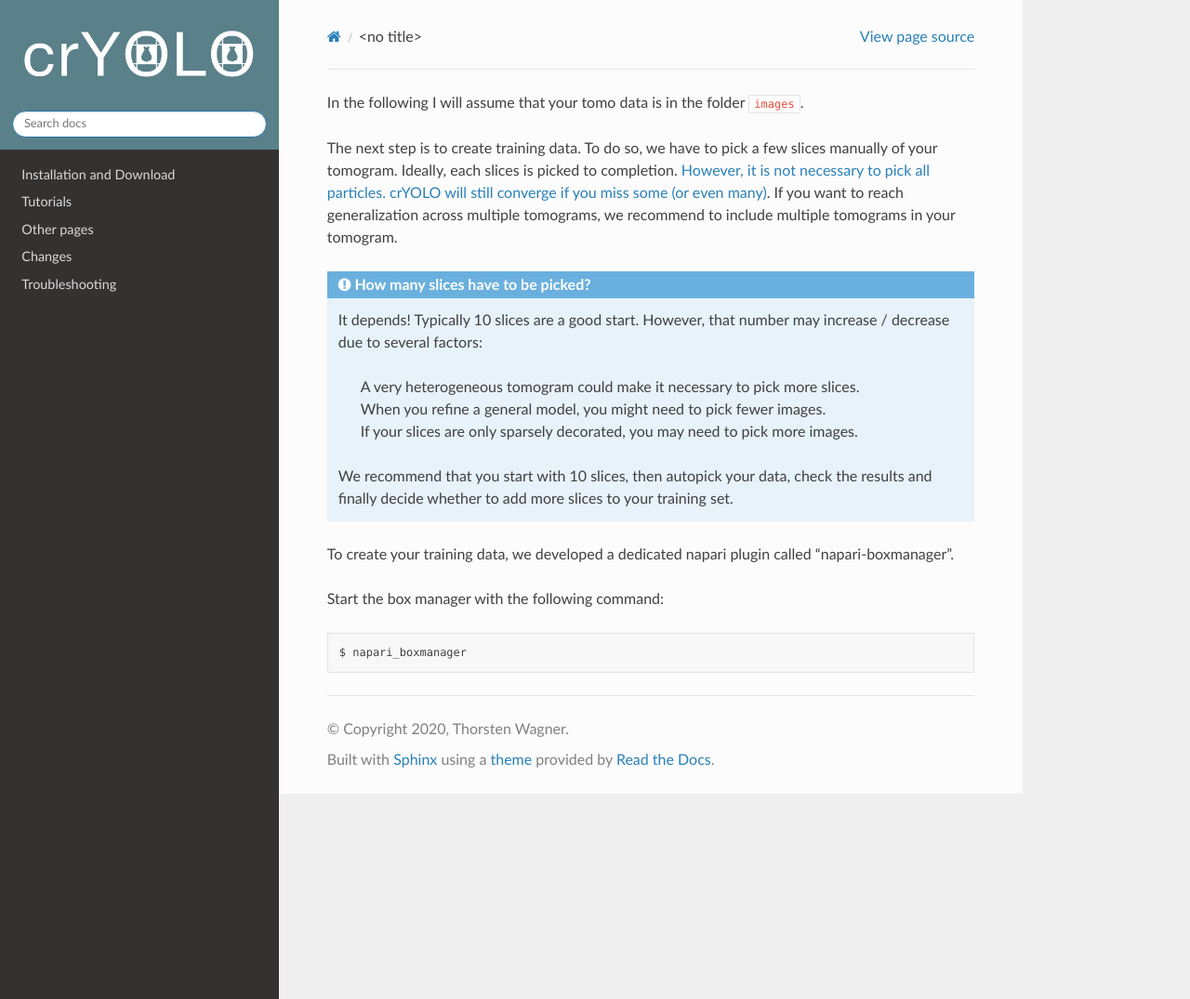
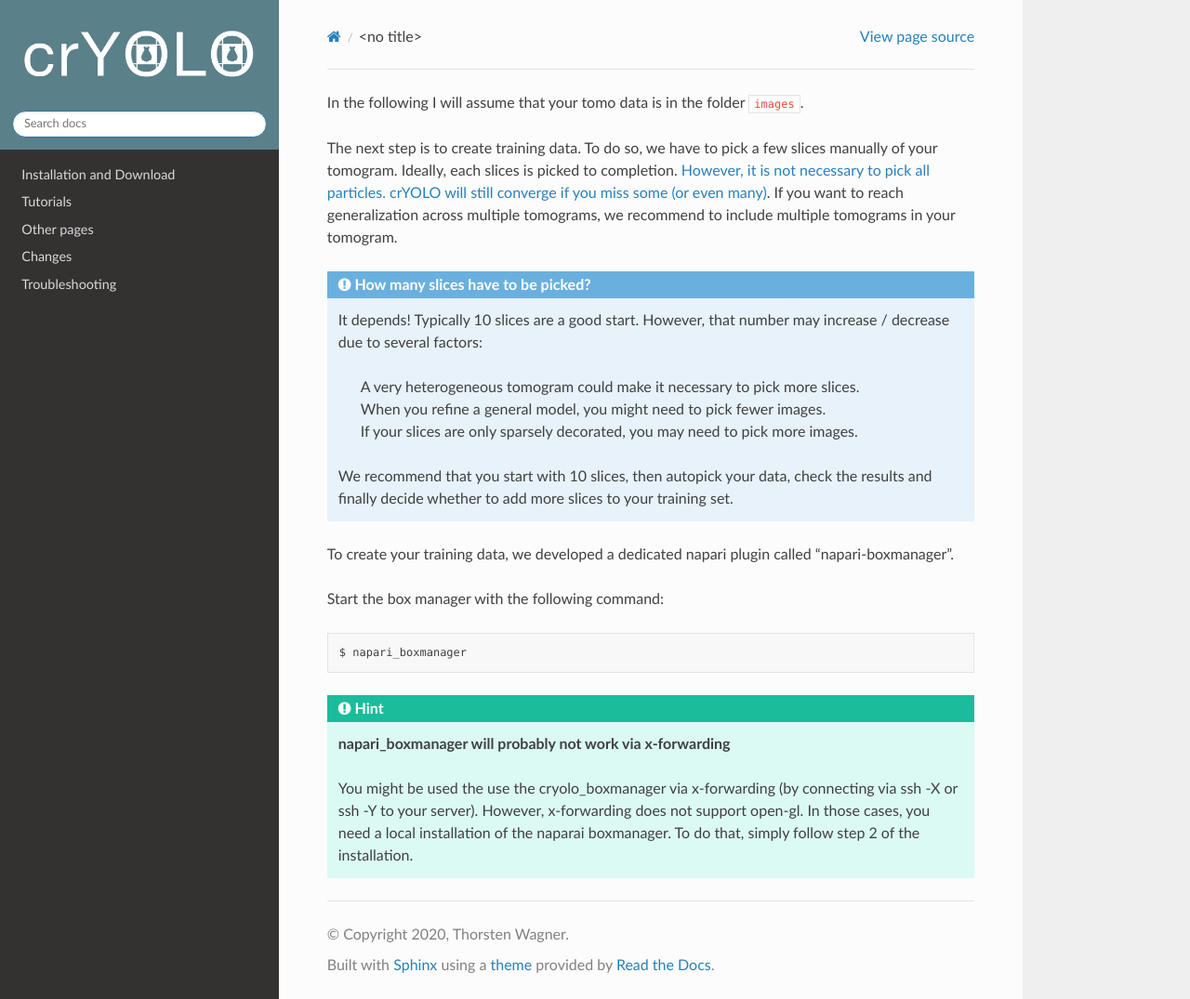
Before and after one commit to MPI-Dortmund/cryolo, a Sphinx documentation site: the page built from source/tutorials/text_modules/data_prep_filament_startbm_tomo.rst, in a window 1280 px wide and 1075 px high. Shown: the whole window at 93% size. Built offline with Sphinx 7.4.7 and the Read the Docs theme 2.0.0, drawn with Linux system fonts in a browser that asks for light colours.

Commit message:
add some requirements

```diff
--- a/source/conf.py
+++ b/source/conf.py
@@ -13,7 +13,6 @@
 # import os
 # import sys
 # sys.path.insert(0, os.path.abspath('.'))
-
 
 # -- Project information -----------------------------------------------------
 
--- a/source/requirements.txt
+++ b/source/requirements.txt
@@ -1,2 +1,4 @@
 sphinx-prompt == 1.3.0
 docutils<0.18
+sphinx>=3.0
+sphinxcontrib-httpdomain
--- a/source/tutorials/text_modules/data_prep_filament_startbm_tomo.rst
+++ b/source/tutorials/text_modules/data_prep_filament_startbm_tomo.rst
@@ -21,3 +21,9 @@ Start the box manager with the following command:
 .. prompt:: bash $
 
     napari_boxmanager
+
+.. hint::
+
+    **napari_boxmanager will probably not work via x-forwarding**
+
+    You might be used the use the cryolo_boxmanager via x-forwarding (by connecting via ssh -X or ssh -Y to your server). However, x-forwarding does not support open-gl. In those cases, you need a local installation of the naparai boxmanager. To do that, simply follow step 2 of the installation.
```
